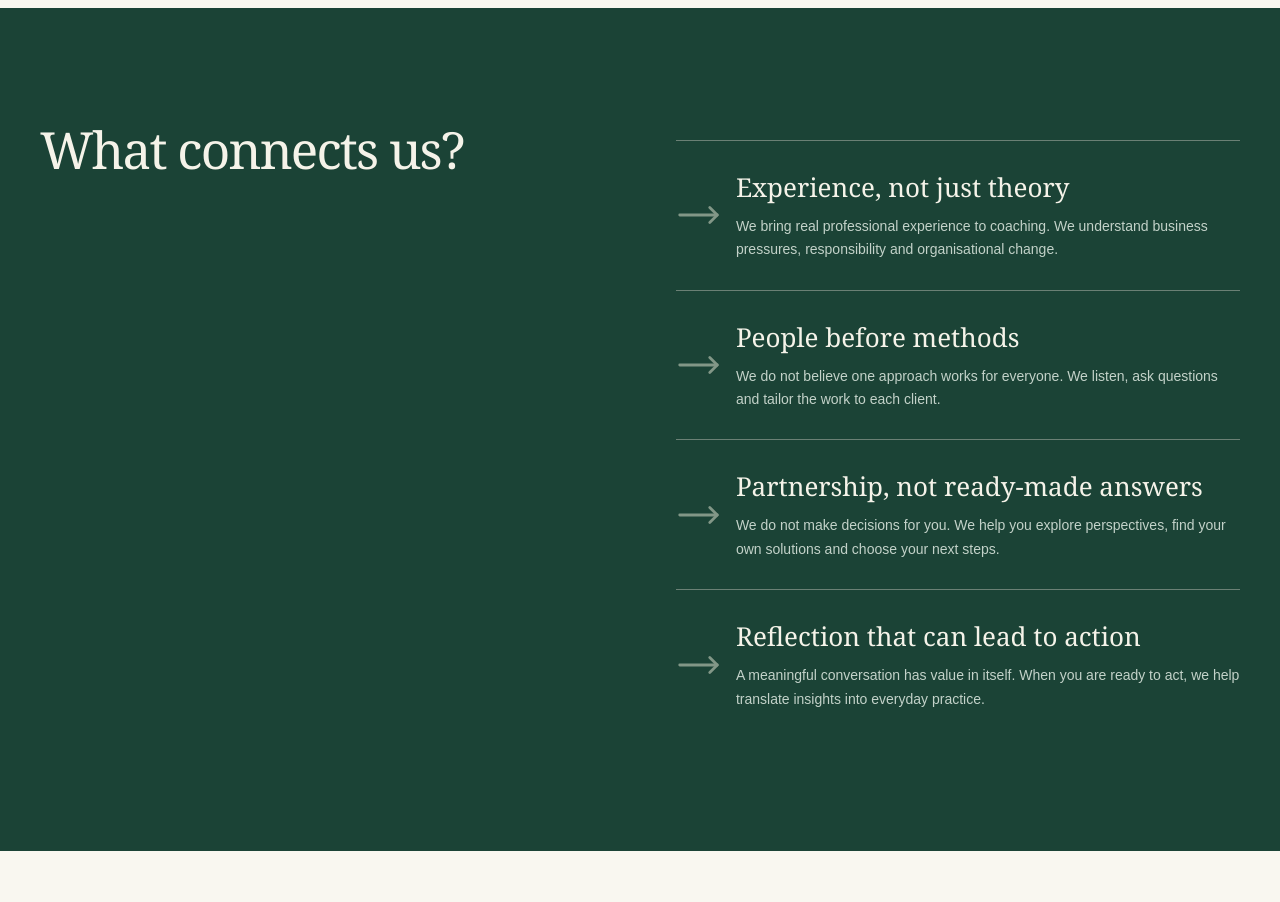
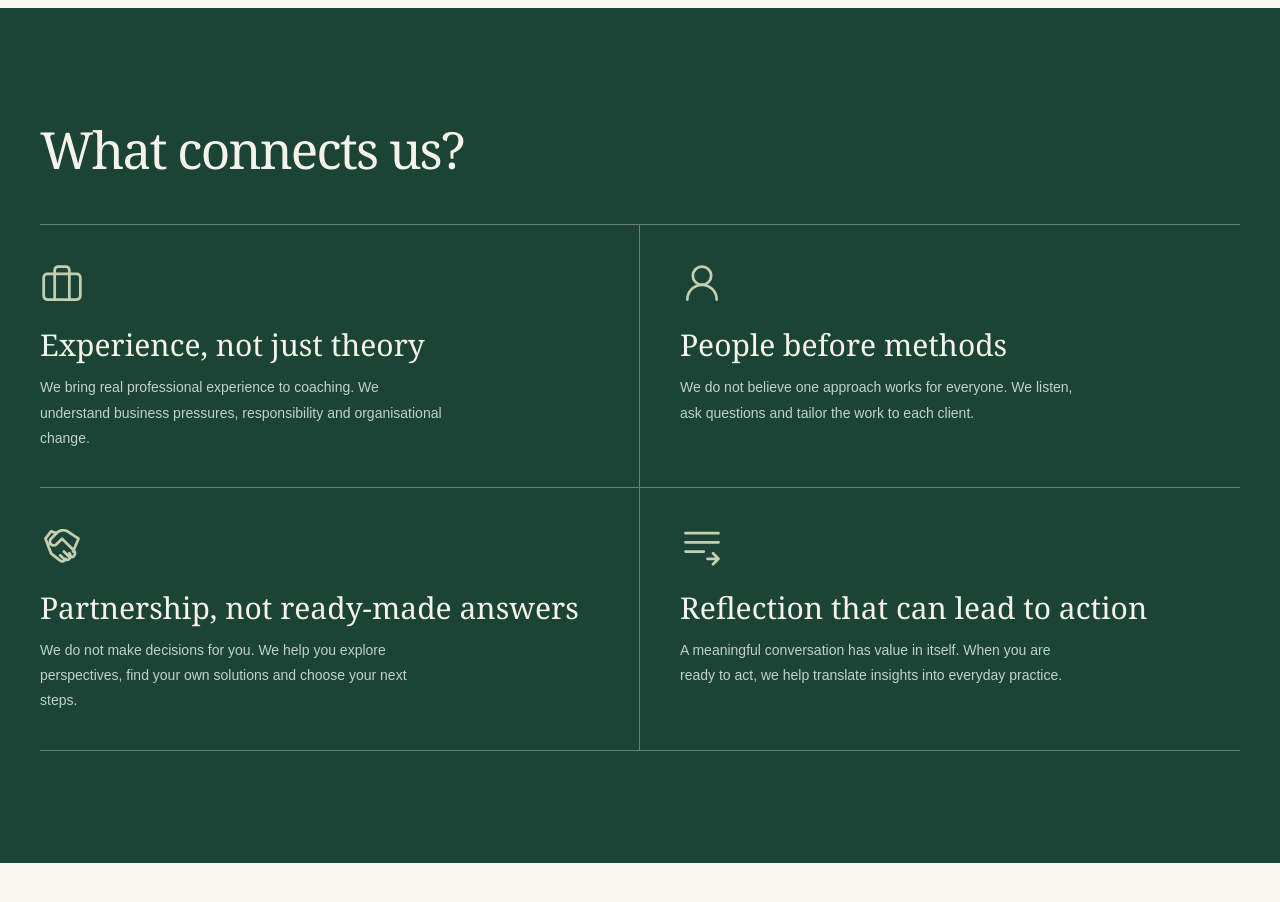
Before and after one commit to alsikorski/Coaching-web-page, a plain HTML site: page en/index.html in a window 1280 px wide. Shown: the part 3480-4382 px from the top of the page. Drawn offline with Linux system fonts and the light colour scheme.

Commit message:
Updated section what connects us

```diff
--- a/assets/style.css
+++ b/assets/style.css
@@ -1248,3 +1248,58 @@ button:focus-visible {
         transition: none !important
     }
 }
+/* BEGIN beliefs-section layout */
+.beliefs-section .beliefs-grid {
+    display: block;
+}
+.beliefs-section .beliefs-left .display-heading {
+    max-width: none;
+    margin: 0 0 45px;
+}
+.beliefs-section .beliefs-list {
+    display: grid;
+    grid-template-columns: repeat(2, minmax(0, 1fr));
+    padding: 0;
+    border-top: 1px solid #6b8075;
+}
+.beliefs-section .belief {
+    display: flex;
+    flex-direction: column;
+    gap: 22px;
+    padding: 36px 0 36px 40px;
+    border-top: 0;
+    border-bottom: 1px solid #6b8075;
+}
+.beliefs-section .belief:nth-child(odd) {
+    padding: 36px 40px 36px 0;
+    border-right: 1px solid #6b8075;
+}
+.beliefs-section .belief-icon {
+    display: block;
+    width: 44px;
+    height: 44px;
+    color: #c4cfb1;
+}
+.beliefs-section .belief h3 {
+    font: normal clamp(24px, 2.4vw, 30px)/1.2 var(--serif);
+    margin: 0 0 12px;
+}
+.beliefs-section .belief p {
+    line-height: 1.8;
+    max-width: 52ch;
+}
+@media (max-width: 760px) {
+    .beliefs-section .beliefs-left .display-heading {
+        margin-bottom: 32px;
+    }
+    .beliefs-section .beliefs-list {
+        grid-template-columns: 1fr;
+    }
+    .beliefs-section .belief,
+    .beliefs-section .belief:nth-child(odd) {
+        padding: 28px 0;
+        border-right: 0;
+        gap: 16px;
+    }
+}
+/* END beliefs-section layout */
--- a/en/index.html
+++ b/en/index.html
@@ -266,13 +266,10 @@
             <div class="container beliefs-grid">
                 <div class="beliefs-left">
                     <h2 class="display-heading">What connects us?</h2>
-                    <span></span>
                 </div>
                 <div class="beliefs-list">
                     <div class="belief">
-                        <div class="service-icon">
-                            <img src="../assets/icons/move-right.svg" alt="Coaching Collective" width="48" height="48">
-                        </div>
+                        <svg class="belief-icon" viewBox="0 0 24 24" fill="none" stroke="currentColor" stroke-width="1.5" stroke-linecap="round" stroke-linejoin="round" aria-hidden="true" focusable="false"><rect x="2" y="7" width="20" height="14" rx="2"/><path d="M16 21V5a2 2 0 0 0-2-2h-4a2 2 0 0 0-2 2v16"/></svg>
                         <div>
                             <h3>Experience, not just theory</h3>
                             <p>We bring real professional experience to coaching. We understand business pressures,
@@ -280,9 +277,7 @@
                         </div>
                     </div>
                     <div class="belief">
-                        <div class="service-icon">
-                            <img src="../assets/icons/move-right.svg" alt="Coaching Collective" width="48" height="48">
-                        </div>
+                        <svg class="belief-icon" viewBox="0 0 24 24" fill="none" stroke="currentColor" stroke-width="1.5" stroke-linecap="round" stroke-linejoin="round" aria-hidden="true" focusable="false"><circle cx="12" cy="8" r="5"/><path d="M20 21a8 8 0 0 0-16 0"/></svg>
                         <div>
                             <h3>People before methods</h3>
                             <p>We do not believe one approach works for everyone. We listen, ask questions and tailor
@@ -291,9 +286,7 @@
                         </div>
                     </div>
                     <div class="belief">
-                        <div class="service-icon">
-                            <img src="../assets/icons/move-right.svg" alt="Coaching Collective" width="48" height="48">
-                        </div>
+                        <svg class="belief-icon" viewBox="0 0 24 24" fill="none" stroke="currentColor" stroke-width="1.5" stroke-linecap="round" stroke-linejoin="round" aria-hidden="true" focusable="false"><path d="m11 17 2 2a2 2 0 0 0 3-3M13 15l2.5 2.5a2 2 0 0 0 3-3L12 8 9 11a2 2 0 0 1-3-3l3-3a5 5 0 0 1 6-1l6 4-3 7M3 8l3-4 3 1M3 8l3 8 5 4a2 2 0 0 0 3-1"/></svg>
                         <div>
                             <h3>Partnership, not ready-made answers</h3>
                             <p>We do not make decisions for you. We help you explore perspectives, find your own
@@ -302,9 +295,7 @@
                         </div>
                     </div>
                     <div class="belief">
-                        <div class="service-icon">
-                            <img src="../assets/icons/move-right.svg" alt="Coaching Collective" width="48" height="48">
-                        </div>
+                        <svg class="belief-icon" viewBox="0 0 24 24" fill="none" stroke="currentColor" stroke-width="1.5" stroke-linecap="round" stroke-linejoin="round" aria-hidden="true" focusable="false"><path d="M3 5h18M3 10h18M3 15h10M15 19h6m-3-3 3 3-3 3"/></svg>
                         <div>
                             <h3>Reflection that can lead to action</h3>
                             <p>A meaningful conversation has value in itself. When you are ready to act, we help
```
Also changed, not shown: pl/index.html (+4 -13 lines).
